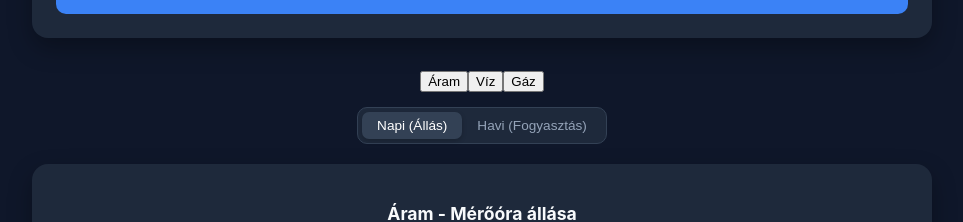
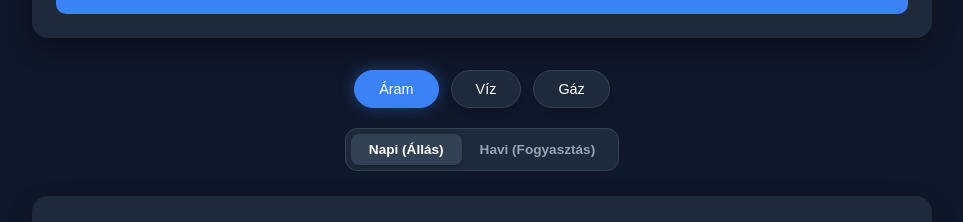
Before and after one commit to vRudi80/React, a React (Vite) app: page / in a window 1280 px wide. Shown: the part 349-571 px from the top of the page, without its empty margins (158-1121 px from the left). Built offline with nearby package versions, Linux system fonts and the light colour scheme; no server answers.

Commit message:
Update App.css

```diff
--- a/src/App.css
+++ b/src/App.css
@@ -291,6 +291,74 @@ input[type="date"]::-webkit-calendar-picker-indicator {
   margin-top: 10px;
   font-style: italic;
 }
+
+.controls-bar {
+  display: flex;
+  flex-direction: column;
+  align-items: center;
+  gap: 20px;
+  margin-bottom: 25px;
+  width: 100%;
+}
+
+/* A típusválasztó gombok (Áram, Víz, Gáz) stílusa */
+.filter-buttons {
+  display: flex;
+  gap: 12px;
+  justify-content: center;
+}
+
+.filter-buttons button {
+  background: #1e293b;
+  border: 1px solid #334155;
+  color: white;
+  padding: 10px 24px;
+  border-radius: 30px; /* Szép kerekített forma */
+  cursor: pointer;
+  font-size: 0.9rem;
+  font-weight: 500;
+  transition: all 0.3s ease;
+  box-shadow: 0 4px 6px rgba(0, 0, 0, 0.1);
+}
+
+.filter-buttons button:hover {
+  background: #334155;
+  transform: translateY(-2px);
+}
+
+.filter-buttons button.active {
+  background: var(--primary);
+  border-color: var(--primary);
+  color: white;
+  box-shadow: 0 0 15px rgba(59, 130, 246, 0.4);
+}
+
+/* A nézetváltó (Napi/Havi) stílusa, hogy passzoljon */
+.view-toggle {
+  display: flex;
+  background: #1e293b;
+  padding: 5px;
+  border-radius: 12px;
+  border: 1px solid #334155;
+}
+
+.view-toggle button {
+  background: transparent;
+  border: none;
+  color: var(--text-muted);
+  padding: 8px 18px;
+  border-radius: 8px;
+  cursor: pointer;
+  font-size: 0.85rem;
+  font-weight: 600;
+  transition: all 0.2s ease;
+}
+
+.view-toggle button.active {
+  background: #334155;
+  color: white;
+  box-shadow: 0 2px 4px rgba(0, 0, 0, 0.2);
+}
 /* Színkódok élénkebben */
 .record-item.Áram { border-left-color: #fbbf24; }
 .record-item.Víz { border-left-color: #38bdf8; }
```
